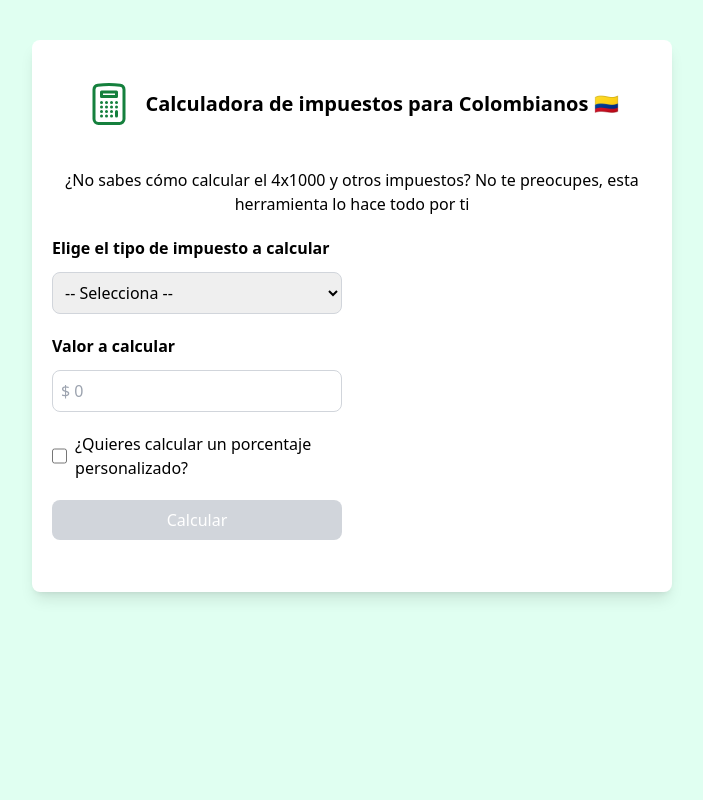
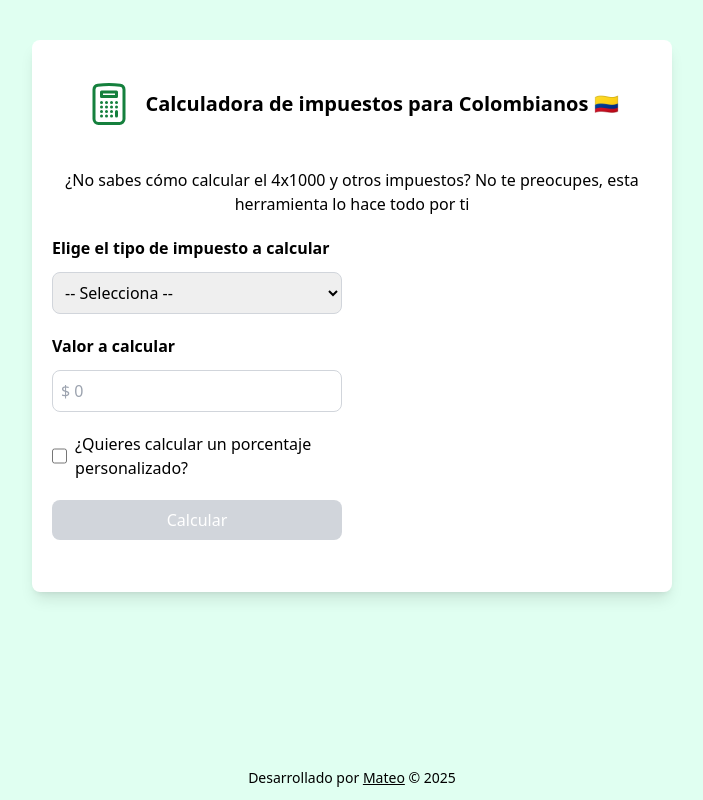
Before and after one commit to mateobetancurb/colombia-taxes-calculator, a React (Vite) app: page / in a window 1280 px wide. Shown: the whole page, without its empty margins (288-991 px from the left). Built offline with nearby package versions, Linux system fonts and the light colour scheme.

Commit message:
feat: integrate Footer component into App for improved layout

```diff
--- a/src/App.tsx
+++ b/src/App.tsx
@@ -1,6 +1,6 @@
 import { useState } from "react";
 import { Summary } from "./components/Summary";
-// import { Footer } from "./components/Footer";
+import { Footer } from "./components/Footer";
 
 function App() {
 	const [displayValue, setDisplayValue] = useState<string>("");
@@ -61,8 +61,8 @@ function App() {
 	};
 
 	return (
-		<main className="bg-[#e0fff1] h-screen py-10">
-			<div className="w-[90%] p-5 md:w-2/3 xl:w-1/2  mx-auto bg-white rounded-lg shadow-lg">
+		<main className="bg-[#e0fff1] min-h-screen py-10 ">
+			<div className="w-[90%] p-5 md:w-2/3 xl:w-1/2 mx-auto bg-white rounded-lg shadow-lg">
 				<div className="flex items-center md:gap-3 justify-center py-5 mb-5">
 					<svg
 						fill="none"
@@ -176,7 +176,7 @@ function App() {
 					</div>
 				</div>
 			</div>
-			{/* <Footer /> */}
+			<Footer />
 		</main>
 	);
 }
```
